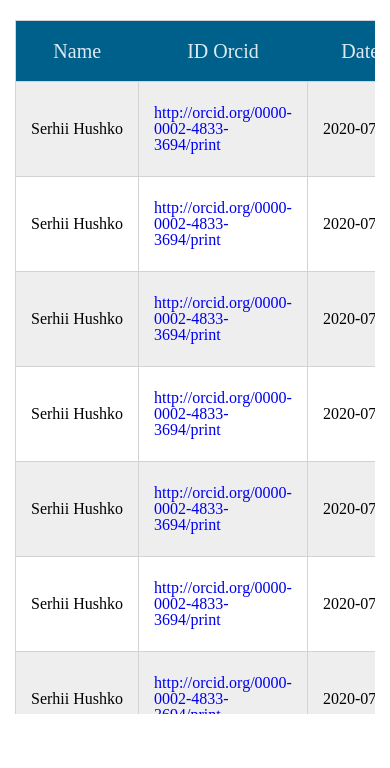
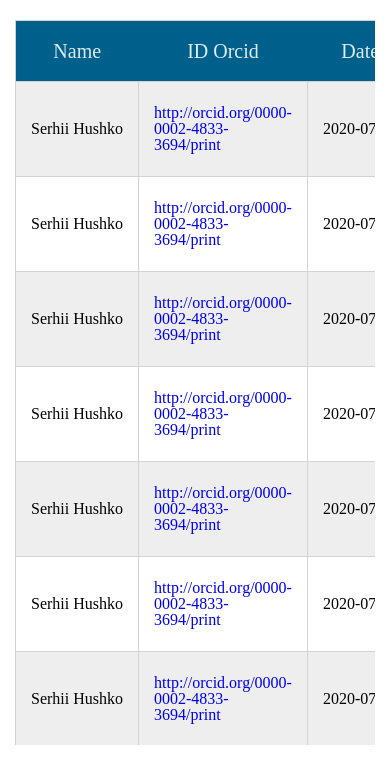
Before and after one commit to Mr-Quiet/import-orcid, a plain HTML site: page index.html in a window 390 px wide. Shown: the part 76-844 px from the top of the page. Drawn offline with Linux system fonts and the light colour scheme; files whose address does not match are found by name.

Commit message:
Update style.css

```diff
--- a/css/style.css
+++ b/css/style.css
@@ -563,7 +563,6 @@ table {
       -ms-flex-direction: column;
           flex-direction: column;
   width: 100%;
-  height: calc(100vh - 136px);
   overflow-x: auto;
 }
 
@@ -594,18 +593,12 @@ table {
   }
   .content__row {
     width: calc(100vw - 30px);
-    height: calc(100vh - 119px);
-  }
-}
-
-@media screen and (max-width: 576px) {
-  .content__row {
-    height: calc(100vh - 150px);
   }
 }
 
 .table {
   width: calc(100vw - 130px);
+  height: calc(100vh - 136px);
 }
 
 .table__body {
@@ -666,3 +659,9 @@ table {
 .table__body tr:nth-child(even) {
   background-color: #eee;
 }
+
+@media screen and (max-width: 992px) {
+  .table {
+    height: calc(100vh - 119px);
+  }
+}
```
